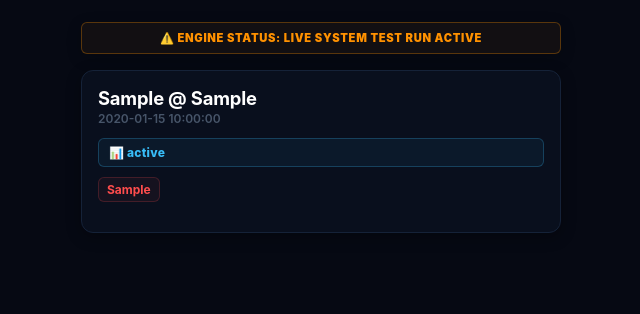
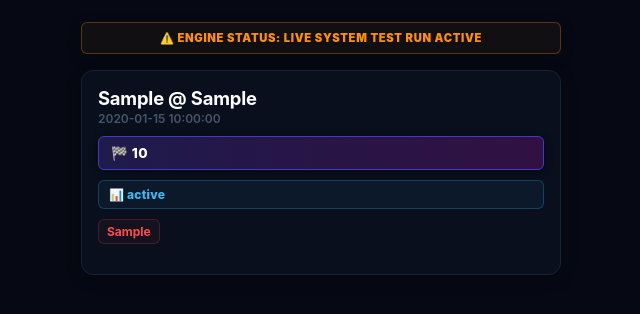
Before and after one commit to matty48653-design/Cee-app, a Flask app: template templates/dashboard.html in a window 1280 px wide. Shown: the top 314 px of the page, without its empty margins (319-959 px from the left). Run offline with Flask 3, Linux system fonts and the light colour scheme; the template is opened without the code that fills it: most values are stand-ins (such as "Sample title", 1, 10 or a date in 2020).

Commit message:
Add live scoreboard ticker and adjust styles
Added a new high-contrast live scoreboard ticker and updated the game schedule margin.

```diff
--- a/templates/dashboard.html
+++ b/templates/dashboard.html
@@ -65,7 +65,21 @@
             color: #475569;
             font-size: 0.75rem;
             font-weight: 600;
-            margin-bottom: 12px;
+            margin-bottom: 10px;
+        }
+
+        /* NEW HIGH-CONTRAST UNIFIED LIVE SCOREBOARD BAR */
+        .live-scoreboard-ticker {
+            background: linear-gradient(90deg, #1e1b4b 0%, #311042 100%);
+            border: 1px solid #4338ca;
+            color: #ffffff;
+            font-size: 0.85rem;
+            font-weight: 800;
+            padding: 8px 12px;
+            border-radius: 6px;
+            margin-bottom: 10px;
+            letter-spacing: 0.03em;
+            box-shadow: 0 2px 8px rgba(0, 0, 0, 0.4);
         }
 
         .live-ou-banner {
@@ -174,7 +188,6 @@
 
 <div id="matrix-container">
 
-    <!-- Clean Strategy Guardrail Status Badge -->
     <div class="system-test-badge">
         ⚠️ ENGINE STATUS: LIVE SYSTEM TEST RUN ACTIVE
     </div>
@@ -190,6 +203,13 @@
 
         <div class="game-title">{{ match.away_team }} @ {{ match.home_team }}</div>
         <div class="game-schedule">{{ match.time }}</div>
+
+        <!-- NEW Dynamic Unified Live Scoreboard Element Panel -->
+        {% if match.live_score %}
+        <div class="live-scoreboard-ticker">
+            🏁 {{ match.live_score }}
+        </div>
+        {% endif %}
 
         {% if match.live_ou_status %}
         <div class="live-ou-banner">
```
